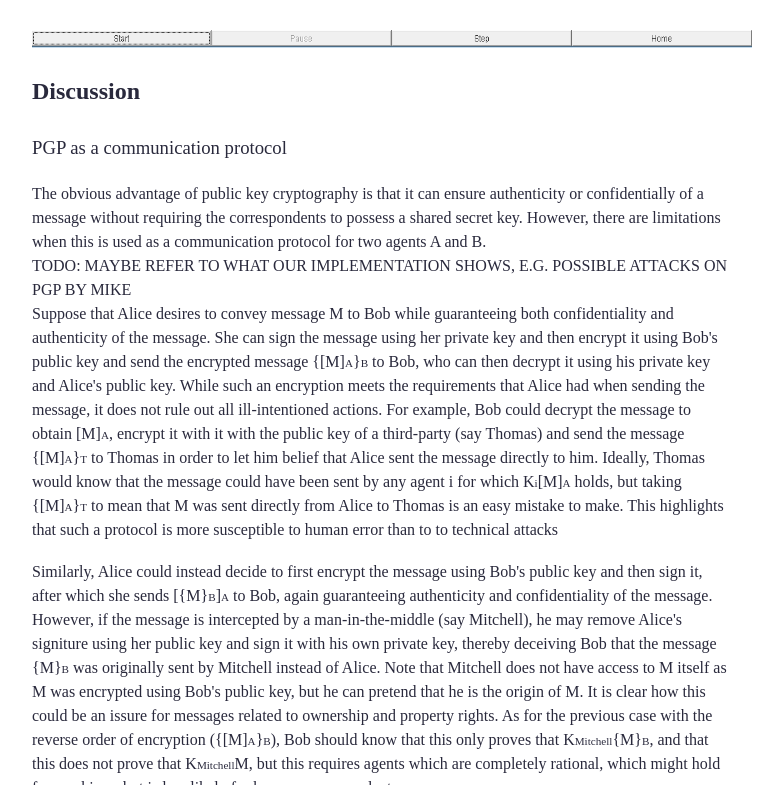
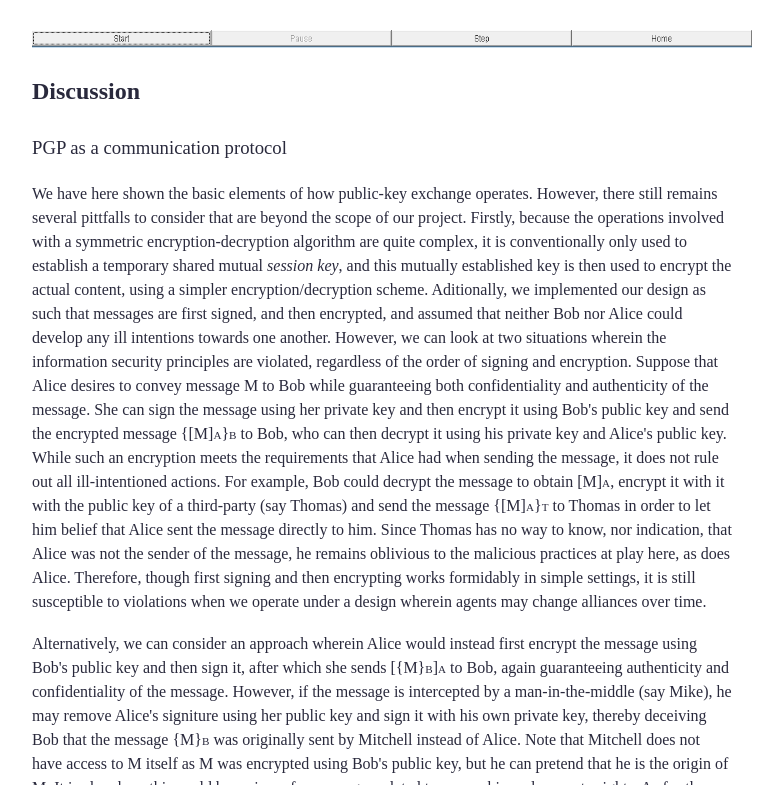
Before and after one commit to iafydsttta/MAS2017, a plain HTML site: page index.html in a window 1280 px wide. Shown: the part 3023-3808 px from the top of the page, without its empty margins (420-1203 px from the left). Drawn offline with Linux system fonts and the light colour scheme; a web font is replaced by a local one.

Commit message:
some content changes by jonathan

```diff
--- a/index.html
+++ b/index.html
@@ -104,9 +104,11 @@
 				</p>
 
                 <p>
-				As part of our project, we can apply epistemic logic in visualising the mechanics of public-key cryptography. Herein, we consider not just a sender and receiver agents (as is the case in previous models), but instead adopt the conventional framework of an agent Alice, who wishes to communicate with agent Bob. However, we consider security-related situations: one in which Eve, the eavesdropper, attempts to listen in on the communication between Alice and Bob. In the other, we consider Mitchell, who is a Man-in-the-Middle, and attempts to not only intercept communication, but also modify messages, and impersonate the other agents in an attempt to distort communication.
+				As part of our project, we attempt to visualise the mechanics of public-key cryptography using the epistemic-logic-based framework of the previously handled Protocol A.
+				However, we consider security-related situations: one in which Eve, the eavesdropper, attempts to listen in on the communication between Alice and Bob. In the other, we consider Mike, who is a Man-in-the-Middle, and attempts to not only intercept communication, but also modify messages, and impersonate the other agents in an attempt to distort communication.
 				Within this framework, we can regard how knowledge transition operates by an adaptation of protocol A. Except we now have a third agent (either Eve or Mitch), who stands in the middle of the channels.
-				Naturally, the goal here is now not only to ensure <i>safety</i> and <i>liveness</i>, but also to ensure <i>confidentiality</i> and <i>integrity</i>. Therefore, the goal is not only to ensure that all messages sent are also received correctly, and in the correct order, but also that there is no way that any information is read by a malicious agent. In terms of logic, we may consider agent A (Alice) and B (Bob), as well as agent EVE and MIM. The private keys of A and B are denoted as S<sub><small>A</small></sub> and S<sub><small>B</small></sub> respectively, and public keys as P<sub><small>A</small></sub> and P<sub><small>B</small></sub>. A message encrypted by an agent i is denoted as {M}<sub><small>i</small></sub>. Decryption of an encrypted message can be represented by [ {M}<sub><small>A</small></sub> ]<sub><small>A</small></sub>.
+				Naturally, the goal here is now not only to ensure <i>safety</i> and <i>liveness</i>, but also to ensure <i>confidentiality</i> and <i>integrity</i>. THis mean that we must not only ensure that all messages sent are also received correctly, and in the correct order, but also that there is no way that any information is read by a malicious agent, nor any malicious, false messages are added by this malicious agent. In terms of logic, we may consider agent A (Alice) and B (Bob), as well as agent EVE and MIM. The private keys of A and B are denoted as SKey<sub><small>A</small></sub> and SKey<sub><small>B</small></sub> respectively, and public keys as PKey<sub><small>A</small></sub> and PKey<sub><small>B</small></sub>. A message encrypted by an agent i is denoted as {M}<sub><small>i</small></sub>. Decryption of an encrypted message can be represented by [ {M}<sub><small>A</small></sub> ]<sub><small>A</small></sub>.
+
 				It is important to note that encryption and decryption are inverse operations, as such that: M = {[M]<sub><small>A</small></sub>}<sub><small>A</small></sub> = [{M}<sub><small>A</small></sub>]<sub><small>A</small></sub>. We can represent knowledge using the epistemic operator K, where K<sub><small>i</small></sub>φ means that agent i knows φ. For instance, K<sub><small>A</small></sub> {φ}<sub><small>B</small></sub> represents a situation in which Alice knows (or has access to) message φ after it is encrypted using Bob's public key.
 				 </p>
             </section>
@@ -151,17 +153,24 @@
 				<h3> PGP as a communication protocol </h3>
 				<br>
                 <p>
-					The obvious advantage of public key cryptography is that it can ensure authenticity or confidentially of a message without requiring the correspondents to possess a shared secret key. However, there are limitations when this is used as a communication protocol for two agents A and B.
+				<!--	The obvious advantage of public key cryptography is that it can ensure authenticity or confidentially of a message without requiring the correspondents to possess a shared secret key beforehand. However, there are limitations when this is used as a communication protocol for two agents A and B.
+				-->
+					We have here shown the basic elements of how public-key exchange operates. However, there still remains several pittfalls to consider that are beyond the scope of our project.
 
+					Firstly, because the operations involved with a symmetric encryption-decryption algorithm are quite complex, it is conventionally only used to establish a temporary shared mutual <i>session key</i>, and this mutually established key is then used to encrypt the actual content, using a simpler encryption/decryption scheme.
+
+					Aditionally, we implemented our design as such that messages are first signed, and then encrypted, and assumed that neither Bob nor Alice could develop any ill intentions towards one another. However, we can look at two situations wherein the information security principles are violated, regardless of the order of signing and encryption.
+					<!--
 					<br>
 					TODO: MAYBE REFER TO WHAT OUR IMPLEMENTATION SHOWS, E.G. POSSIBLE ATTACKS ON PGP BY MIKE
 					<br>
-
-					Suppose that Alice desires to convey message M to Bob while guaranteeing both confidentiality and authenticity of the message. She can sign the message using her private key and then encrypt it using Bob's public key and send the encrypted message {[M]<sub><small>A</small></sub>}<sub><small>B</small></sub> to Bob, who can then decrypt it using his private key and Alice's public key. While such an encryption meets the requirements that Alice had when sending the message, it does not rule out all ill-intentioned actions. For example, Bob could decrypt the message to obtain [M]<sub><small>A</small></sub>, encrypt it with it with the public key of a third-party (say Thomas) and send the message {[M]<sub><small>A</small></sub>}<sub><small>T</small></sub> to Thomas in order to let him belief that Alice sent the message directly to him. Ideally, Thomas would know that the message could have been sent by any agent i for which K<sub><small>i</small></sub>[M]<sub><small>A</small></sub> holds, but taking {[M]<sub><small>A</small></sub>}<sub><small>T</small></sub> to mean that M was sent directly from Alice to Thomas is an easy mistake to make. This highlights that such a protocol is more susceptible to human error than to to technical attacks
+		-->
+					Suppose that Alice desires to convey message M to Bob while guaranteeing both confidentiality and authenticity of the message. She can sign the message using her private key and then encrypt it using Bob's public key and send the encrypted message {[M]<sub><small>A</small></sub>}<sub><small>B</small></sub> to Bob, who can then decrypt it using his private key and Alice's public key. While such an encryption meets the requirements that Alice had when sending the message, it does not rule out all ill-intentioned actions. For example, Bob could decrypt the message to obtain [M]<sub><small>A</small></sub>, encrypt it with it with the public key of a third-party (say Thomas) and send the message {[M]<sub><small>A</small></sub>}<sub><small>T</small></sub> to Thomas in order to let him belief that Alice sent the message directly to him. Since Thomas has no way to know, nor indication, that Alice was not the sender of the message, he remains oblivious to the malicious practices at play here, as does Alice. Therefore, though first signing and then encrypting works formidably in simple settings, it is still susceptible to violations when we operate under a design wherein agents may change alliances over time.
+<!--					to  Ideally, Thomas would know that the message could have been sent by any agent i for which K<sub><small>i</small></sub>[M]<sub><small>A</small></sub> holds, but taking {[M]<sub><small>A</small></sub>}<sub><small>T</small></sub> to mean that M was sent directly from Alice to Thomas is an easy mistake to make. This highlights that such a protocol is more susceptible to human error than to to technical attacks.               -->
 				</p>
 
 				<p>
-					Similarly, Alice could instead decide to first encrypt the message using Bob's public key and then sign it, after which she sends [{M}<sub><small>B</small></sub>]<sub><small>A</small></sub> to Bob, again guaranteeing authenticity and confidentiality of the message. However, if the message is intercepted by a man-in-the-middle (say Mitchell), he may remove Alice's signiture using her public key and sign it with his own private key, thereby deceiving Bob that the message {M}<sub><small>B</small></sub> was originally sent by Mitchell instead of Alice. Note that Mitchell does not have access to M itself as M was encrypted using Bob's public key, but he can pretend that he is the origin of M. It is clear how this could be an issure for messages related to ownership and property rights. As for the previous case with the reverse order of encryption ({[M]<sub><small>A</small></sub>}<sub><small>B</small></sub>), Bob should know that this only proves that K<sub><small>Mitchell</small></sub>{M}<sub><small>B</small></sub>, and that this does not prove that K<sub><small>Mitchell</small></sub>M, but this requires agents which are completely rational, which might hold for machines, but is less likely for human correspondents.
+					Alternatively, we can consider an approach wherein Alice would instead first encrypt the message using Bob's public key and then sign it, after which she sends [{M}<sub><small>B</small></sub>]<sub><small>A</small></sub> to Bob, again guaranteeing authenticity and confidentiality of the message. However, if the message is intercepted by a man-in-the-middle (say Mike), he may remove Alice's signiture using her public key and sign it with his own private key, thereby deceiving Bob that the message {M}<sub><small>B</small></sub> was originally sent by Mitchell instead of Alice. Note that Mitchell does not have access to M itself as M was encrypted using Bob's public key, but he can pretend that he is the origin of M. It is clear how this could be an issue for messages related to ownership and property rights. As for the previous case with the reverse order of encryption ({[M]<sub><small>A</small></sub>}<sub><small>B</small></sub>), Bob should know that this only proves that K<sub><small>Mitchell</small></sub>{M}<sub><small>B</small></sub>, and that this does not prove that K<sub><small>Mitchell</small></sub>M, but this requires agents which are completely rational, which might hold for machines, but is less likely for human correspondents.
 				</p>
 
 				<h3> PGP for establishing a shared symmetric key </h3>
```
